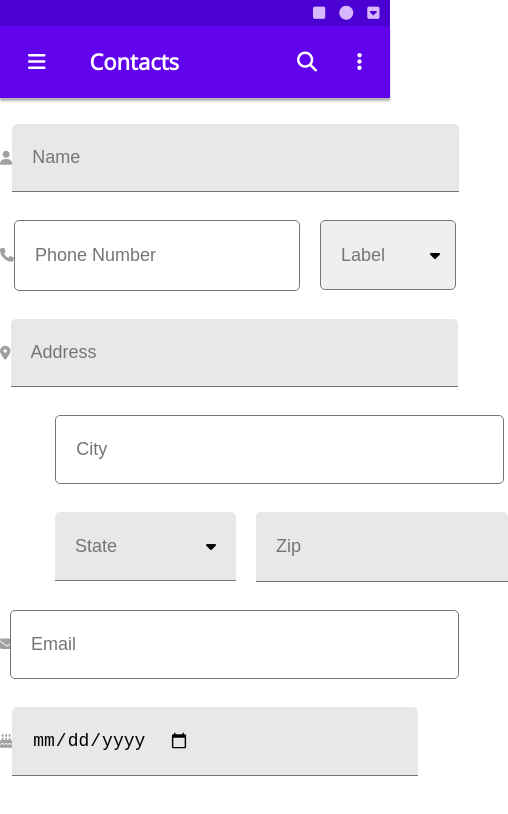
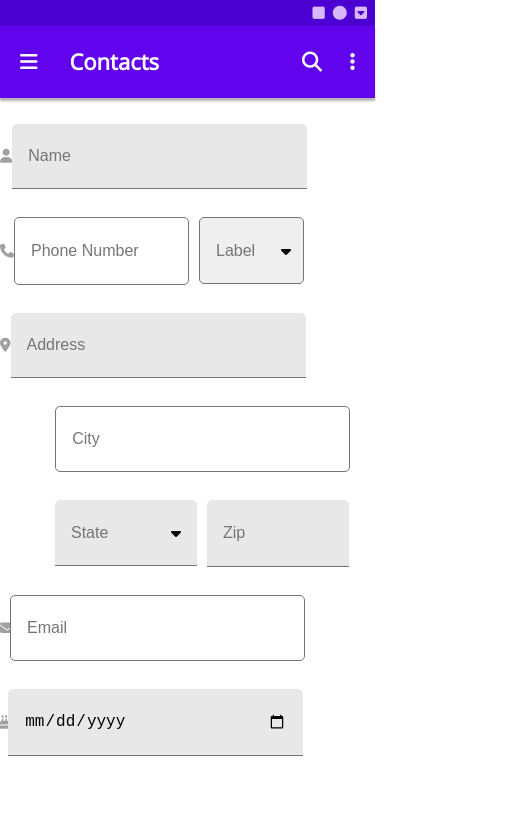
Before and after one commit to tommy-fm35/exercise-mobile-form, a plain HTML site: page index.html in a window 390 px wide. Shown: the whole page, 508 px wide, since content can reach past the window. Drawn offline with nearby package versions, Linux system fonts and the light colour scheme.

Commit message:
Change width and padding for mobile view
Made changes for mobile view by making several adjustments within
the media query for mobile view.

```diff
--- a/css/styles.css
+++ b/css/styles.css
@@ -129,10 +129,59 @@ form > div > .svg-inline--fa {
   margin-right: 1.25rem;
 }
 
-.email-field, birthday-field {
+.email-field, .birthday-field {
   margin-left: -0.25rem;
 }
 
 .birthday-field {
   padding-right: 14.25rem;
 }
+
+@media all and (max-width: 400px) {
+  body {
+    max-width: 375px;
+  }
+
+  .top-bar {
+    column-gap: 0.5rem;
+    padding: 0.375rem 0.5rem;
+  }
+
+  .title-section {
+    padding: 0 1.25rem;
+    column-gap: 1.25rem;
+  }
+
+  .input-full, .phone-field, .label-field, select, .state-field,
+  .email-field, .birthday-field, .half-field {
+    font-size: 1rem;
+    padding-right: 1rem;
+    padding-left: 1rem;
+  }
+
+  .input-full {
+    max-width: 295px;
+    min-width: 295px;
+  }
+
+  .phone-field {
+    margin-right: 10px;
+    max-width: 175px;
+    min-width: 175px;
+  }
+
+  .label-field {
+    max-width: 105px;
+    min-width: 105px;
+  }
+
+  .state-field {
+    margin-right: 10px;
+  }
+
+  .half-field {
+    max-width: 142px;
+    min-width: 142px;
+  }
+
+}
```
